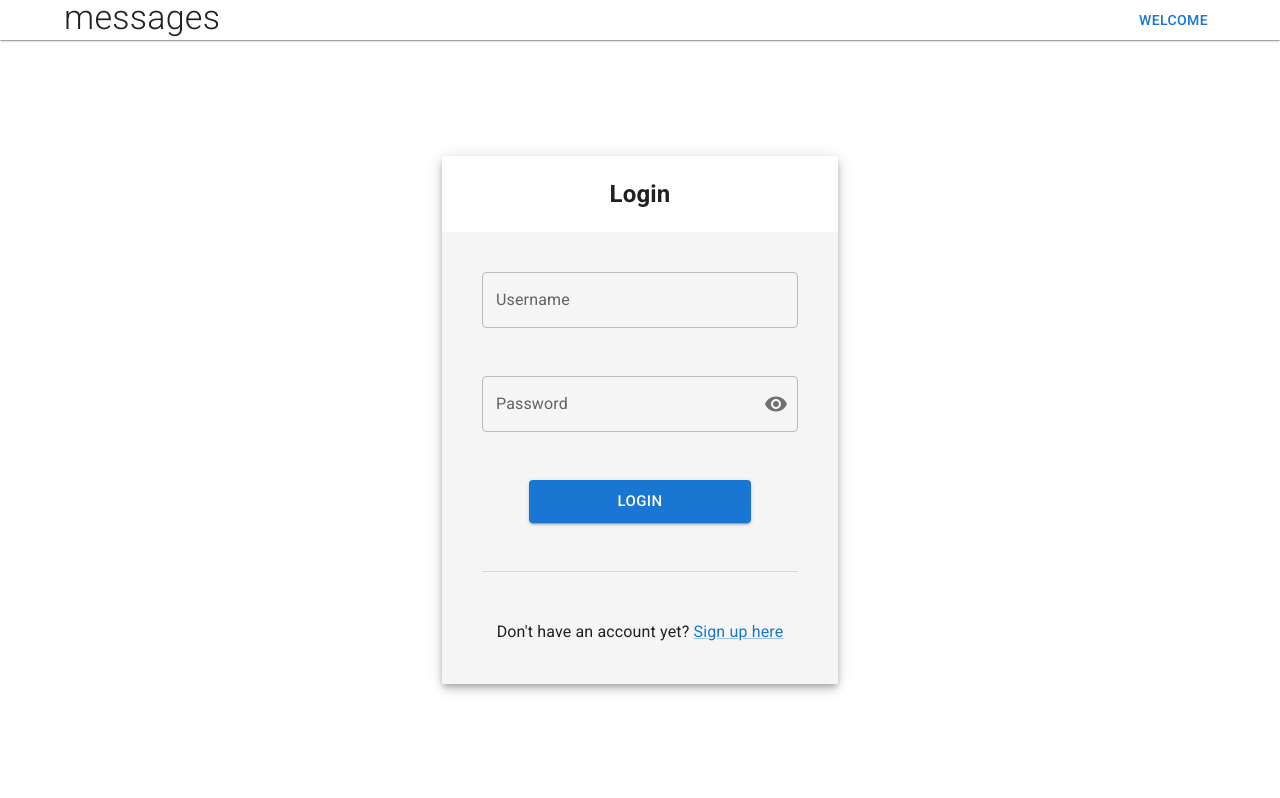
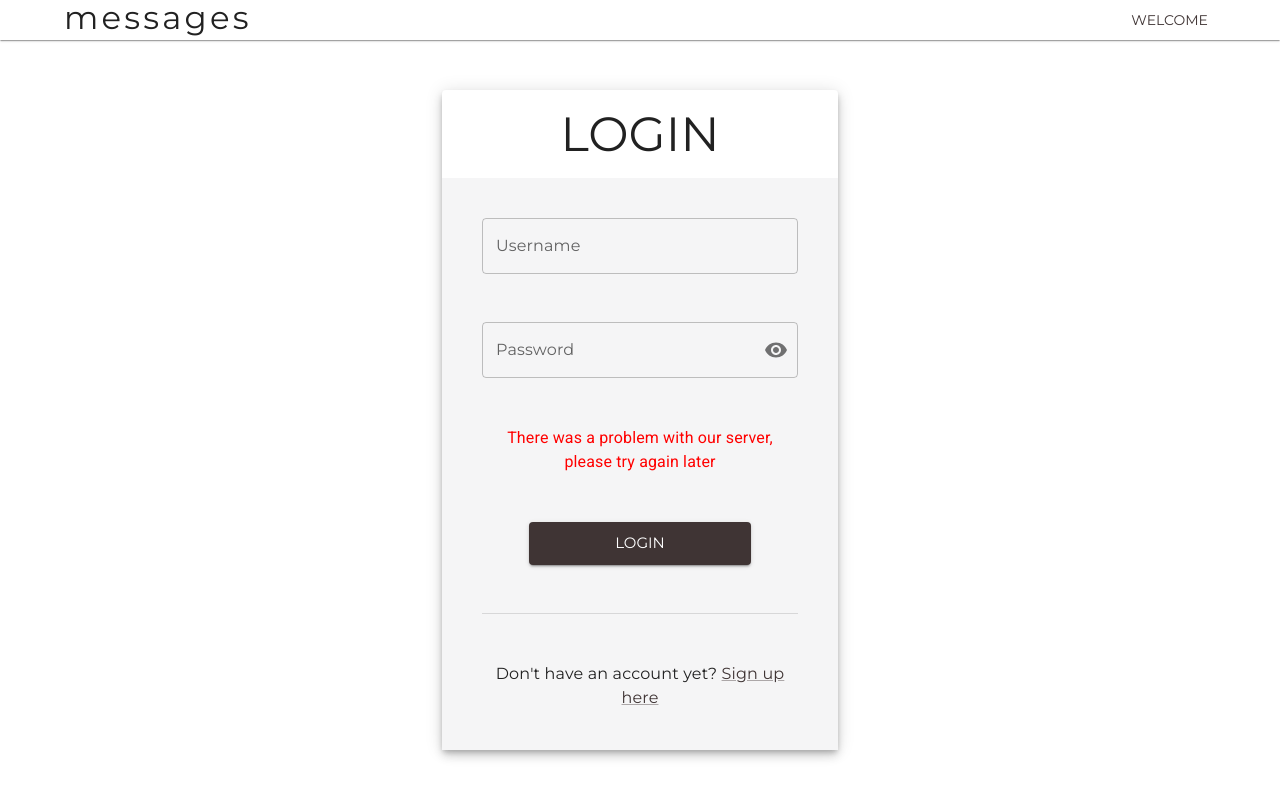
Before and after one commit to karljohanh/messages, a React (Create React App) app in the folder client/: page / in a window 1280 px wide. Both pictures are taken after a click on the button "LOGIN". Built offline with nearby package versions, Linux system fonts and the light colour scheme; no server answers.

Commit message:
adds selected function to rooms list as well as new theme

```diff
--- a/client/public/index.html
+++ b/client/public/index.html
@@ -3,9 +3,15 @@
   <head>
     <meta charset="utf-8" />
     <link rel="icon" href="%PUBLIC_URL%/favicon.ico" />
+    <link rel="preconnect" href="https://fonts.googleapis.com" />
+    <link rel="preconnect" href="https://fonts.gstatic.com" crossorigin />
     <link
       rel="stylesheet"
       href="https://fonts.googleapis.com/css?family=Roboto:300,400,500,700&display=swap"
+    />
+    <link
+      href="https://fonts.googleapis.com/css2?family=Montserrat:wght@100;400;700&family=Rubik:wght@400;500;700&display=swap"
+      rel="stylesheet"
     />
 
     <meta name="viewport" content="width=device-width, initial-scale=1" />
--- a/client/src/App.js
+++ b/client/src/App.js
@@ -3,6 +3,9 @@ import CssBaseline from '@mui/material/CssBaseline';
 import Navigation from './components/Navigation/Navigation';
 import Routes from './Routes';
 import { Container } from '@mui/system';
+import { ThemeProvider } from '@emotion/react';
+import theme from './styles/theme';
+import { Typography } from '@mui/material';
 
 export const UserContext = createContext({});
 
@@ -32,6 +35,7 @@ function App() {
   return (
     <UserContext.Provider value={userSession}>
       <CssBaseline />
+      <ThemeProvider theme={theme}>
         <Navigation />
         <Container
           maxWidth={false}
@@ -42,8 +46,20 @@ function App() {
             justifyContent: 'center',
           }}
         >
-        {loading ? <>loading...</> : <Routes />}
+          {loading ? (
+            <Typography
+              variant="h1"
+              sx={{
+                alignSelf: 'center',
+              }}
+            >
+              LOADING...
+            </Typography>
+          ) : (
+            <Routes />
+          )}
         </Container>
+      </ThemeProvider>
     </UserContext.Provider>
   );
 }
--- a/client/src/components/Login/index.jsx
+++ b/client/src/components/Login/index.jsx
@@ -79,10 +79,7 @@ function Login({}) {
       }
 
       const data = await res.json();
-      console.log({ data });
 
-      // this is just a visual feedback for user for this demo
-      // this will not be an error, rather we will show a different UI or redirect user to dashboard
       setErrors({
         ...errors,
         fetchError: true,
@@ -121,7 +118,9 @@ function Login({}) {
               alignItems: 'center',
             }}
           >
-            <h2>Login</h2>
+            <Typography variant="h3" sx={{ my: '1rem' }}>
+              LOGIN
+            </Typography>
           </Container>
           <Stack
             component="form"
@@ -160,6 +159,17 @@ function Login({}) {
                 ),
               }}
             />
+            {errors.fetchError && (
+              <Typography
+                variant="p"
+                sx={{
+                  textAlign: 'center',
+                  color: 'red',
+                }}
+              >
+                {errors.fetchErrorMsg}
+              </Typography>
+            )}
             <Box
               sx={{
                 display: 'flex',
--- a/client/src/components/Main/Message.jsx
+++ b/client/src/components/Main/Message.jsx
@@ -12,7 +12,7 @@ export default function Message({ msg }) {
   return (
     <ListItem alignItems="flex-start" sx={{ maxWidth: '60vw' }}>
       <ListItemAvatar>
-        <Avatar sx={{ bgcolor: 'blue' }}>{msg.userName[0]}</Avatar>
+        <Avatar sx={{ bgcolor: '#393939' }}>{msg.userName[0]}</Avatar>
       </ListItemAvatar>
       <ListItemText
         primary={
--- a/client/src/components/Main/MessageList.jsx
+++ b/client/src/components/Main/MessageList.jsx
@@ -5,7 +5,10 @@ import Message from './Message';
 const MessageList = ({ messages, room }) => {
   return (
     <List sx={{ flexGrow: '1', padding: '0', overflowY: 'scroll' }}>
-      <Typography variant="h3" sx={{ textAlign: 'center' }}>
+      <Typography
+        variant="h3"
+        sx={{ textAlign: 'center', fontWeight: 'light' }}
+      >
         {room.toUpperCase()}
       </Typography>
       {messages.map((message, i) => {
--- a/client/src/components/Main/Rooms.jsx
+++ b/client/src/components/Main/Rooms.jsx
@@ -1,13 +1,18 @@
-import React from 'react';
+import React, { useState } from 'react';
 import {
   List,
-  ListItem,
   ListItemAvatar,
   ListItemText,
   Avatar,
+  ListItemButton,
 } from '@mui/material';
 
 const Rooms = ({ rooms, handleChangeRoom, notifications }) => {
+  const [selectedIndex, setSelectedIndex] = useState('JavaScript');
+
+  const handleListItemClick = (event, index) => {
+    setSelectedIndex(index);
+  };
   return (
     <>
       <List
@@ -19,11 +24,15 @@ const Rooms = ({ rooms, handleChangeRoom, notifications }) => {
       >
         {Object.keys(rooms).map((room) => {
           return (
-            <ListItem
+            <ListItemButton
               key={room}
-              onClick={() => handleChangeRoom(room)}
+              selected={selectedIndex === room}
+              onClick={(event) => {
+                handleChangeRoom(room);
+                handleListItemClick(event, room);
+              }}
               sx={{
-                '&:hover': { cursor: 'pointer' },
+                px: '2.7rem',
               }}
             >
               <ListItemAvatar>
@@ -33,7 +42,7 @@ const Rooms = ({ rooms, handleChangeRoom, notifications }) => {
                 primary={room}
                 secondary={notifications[room] || ''}
               />
-            </ListItem>
+            </ListItemButton>
           );
         })}
       </List>
--- a/client/src/components/Main/Users.jsx
+++ b/client/src/components/Main/Users.jsx
@@ -1,10 +1,10 @@
 import {
   List,
-  ListItem,
   ListItemAvatar,
   ListItemText,
   Avatar,
   Typography,
+  ListItemButton,
 } from '@mui/material';
 import React, { useEffect, useState } from 'react';
 
@@ -24,7 +24,12 @@ const Users = ({ socket }) => {
       }}
     >
       {users.map((user) => (
-        <ListItem key={user.socketID}>
+        <ListItemButton
+          key={user.socketID}
+          sx={{
+            px: '3.8rem',
+          }}
+        >
           <ListItemAvatar>
             <Avatar sx={{ bgcolor: '#393939' }}>{user.username[0]}</Avatar>
           </ListItemAvatar>
@@ -37,7 +42,7 @@ const Users = ({ socket }) => {
               </>
             }
           />
-        </ListItem>
+        </ListItemButton>
       ))}
     </List>
   );
--- a/client/src/components/Main/index.jsx
+++ b/client/src/components/Main/index.jsx
@@ -15,7 +15,7 @@ const Main = () => {
   const userContext = useContext(UserContext);
   const [rooms, setRooms] = useState({});
   const [notifications, setNotifications] = useState({});
-  const [currentRoom, setCurrentRoom] = useState('Native JavaScript');
+  const [currentRoom, setCurrentRoom] = useState('JavaScript');
 
   const navigate = useNavigate();
 
--- a/client/src/components/Navigation/Navigation.jsx
+++ b/client/src/components/Navigation/Navigation.jsx
@@ -4,6 +4,7 @@ import { Paper, Typography, Button, Menu, MenuItem } from '@mui/material';
 import { Container } from '@mui/system';
 import { useContext } from 'react';
 import { UserContext } from '../../App';
+import ArrowDropDownIcon from '@mui/icons-material/ArrowDropDown';
 
 const Navigation = () => {
   const userContext = useContext(UserContext);
@@ -11,9 +12,11 @@ const Navigation = () => {
 
   const [anchorEl, setAnchorEl] = React.useState(null);
   const open = Boolean(anchorEl);
+
   const handleClick = (event) => {
     setAnchorEl(event.currentTarget);
   };
+
   const handleClose = () => {
     setAnchorEl(null);
   };
@@ -44,7 +47,11 @@ const Navigation = () => {
       >
         <Typography
           variant="h4"
-          sx={{ marginTop: '-5px', fontWeight: 'light' }}
+          sx={{
+            marginTop: '-5px',
+            fontWeight: 'normal',
+            letterSpacing: '0.2rem',
+          }}
         >
           messages
         </Typography>
@@ -54,6 +61,10 @@ const Navigation = () => {
           aria-haspopup="true"
           aria-expanded={open ? 'true' : undefined}
           onClick={handleClick}
+          endIcon={userContext.username && <ArrowDropDownIcon />}
+          sx={{
+            height: '1rem',
+          }}
         >
           {userContext.username && userContext.username}
           {!userContext.username && <p>Welcome</p>}
--- a/client/src/components/Signup/index.jsx
+++ b/client/src/components/Signup/index.jsx
@@ -91,9 +91,7 @@ function Signup() {
       }
 
       const data = await res.json();
-      // this is just a visual feedback for user for this demo
-      // this will not be an error, rather we will show a different UI or redirect user to dashboard
-      // ideally we also want a way to confirm their username or identity
+
       setErrors({
         ...errors,
         fetchError: true,
@@ -133,7 +131,9 @@ function Signup() {
               alignItems: 'center',
             }}
           >
-            <h2>Register a new account</h2>
+            <Typography variant="h4" sx={{ my: '1rem' }}>
+              REGISTER NEW ACCOUNT
+            </Typography>
           </Container>
           <Stack
             component="form"
@@ -202,10 +202,13 @@ function Signup() {
                 ),
               }}
             />
-            {errors.repeatPassword && (
-              <FormHelperText error={errors.repeatPassword}>
+            {values.repeatPassword.length > 8 && errors.repeatPassword && (
+              <Typography
+                variant="p"
+                sx={{ textAlign: 'center', fontSize: '12px', color: 'red' }}
+              >
                 Password must be the same as above
-              </FormHelperText>
+              </Typography>
             )}
             <Box
               sx={{
--- a/client/src/styles/theme.js
+++ b/client/src/styles/theme.js
@@ -9,6 +9,9 @@ let theme = createTheme({
       contrastText: '#fff',
     },
   },
+  typography: {
+    fontFamily: ['Montserrat', 'Rubik'].join(','),
+  },
 });
 
 theme = responsiveFontSizes(theme);
```
Also changed, not shown: 1 other file (tests, documents, lock files or other folders). Lines whose indentation alone changed are shown as unchanged.
